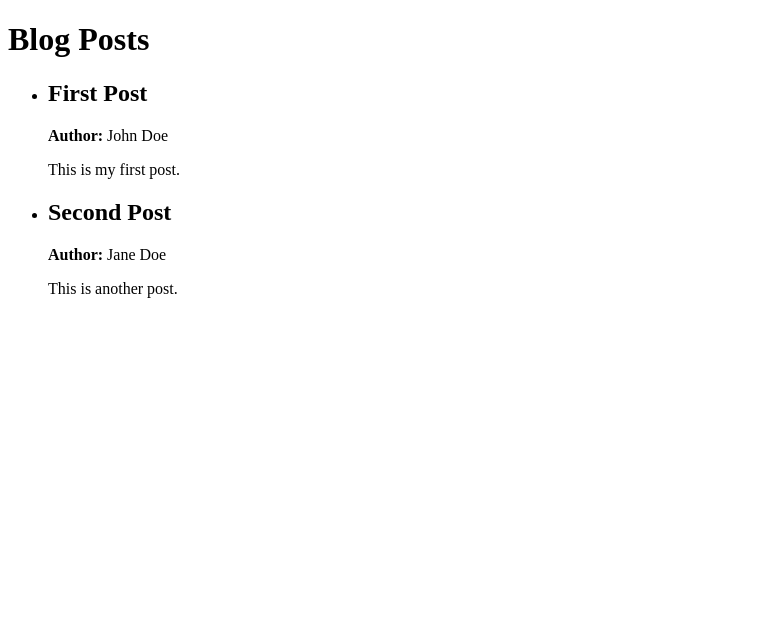
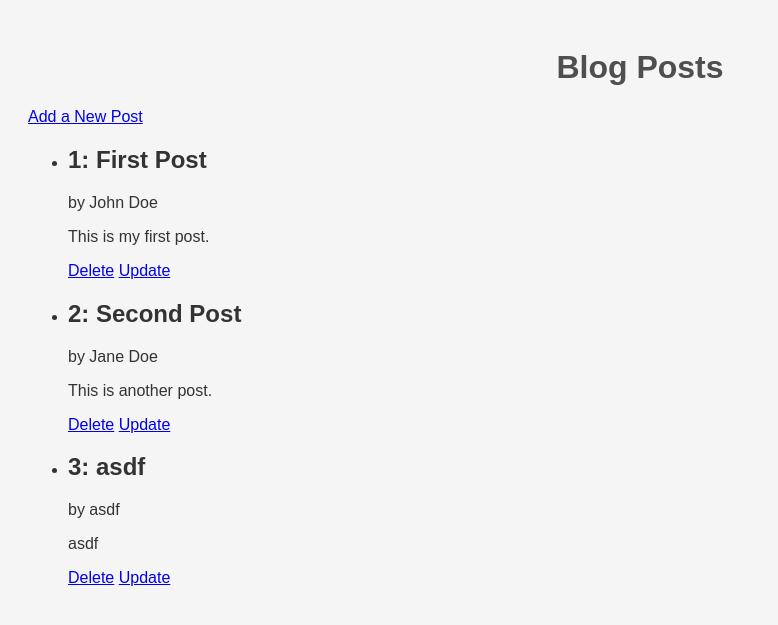
Before and after one commit to AnFloGue/Flask_CRUD, a Flask app: page / in a window 1280 px wide. Shown: the top 625 px of the page, without its empty margins (0-778 px from the left). Run offline with Flask 3, Linux system fonts and the light colour scheme.

Commit message:
03 Commit: create the new templates and the CRUD logic in app.py

```diff
--- a/app.py
+++ b/app.py
@@ -1,4 +1,4 @@
-from flask import Flask, render_template
+from flask import Flask, render_template, request, redirect, url_for
 import json
 
 app = Flask(__name__)
@@ -14,5 +14,64 @@ def index():
     return render_template('index.html', posts=blog_posts)
 
 
+def get_next_id():
+    if not blog_posts:
+        return 1
+    max_id = max(post['id'] for post in blog_posts)
+    return max_id + 1
+
+
+@app.route('/add', methods=['GET', 'POST'])
+def add():
+    if request.method == 'POST':
+        title = request.form.get('title')
+        author = request.form.get('author')
+        content = request.form.get('content')
+        new_post = {
+            'id': get_next_id(),  # Generate the next ID
+            'title': title,
+            'author': author,
+            'content': content
+        }
+        blog_posts.append(new_post)
+        with open('blog_posts.json', 'w') as file:
+            json.dump(blog_posts, file)
+        return redirect(url_for('index'))
+    return render_template('add.html')
+
+
+@app.route('/delete/<int:post_id>')
+def delete(post_id):
+    global blog_posts
+    blog_posts = [post for post in blog_posts if post['id'] != post_id]
+    with open('blog_posts.json', 'w') as file:
+        json.dump(blog_posts, file)
+    return redirect(url_for('index'))
+
+
+def fetch_post_by_id(post_id):
+    for post in blog_posts:
+        if post['id'] == post_id:
+            return post
+    return None
+
+
+@app.route('/update/<int:post_id>', methods=['GET', 'POST'])
+def update(post_id):
+    post = fetch_post_by_id(post_id)
+    if post is None:
+        return "Post not found", 404
+
+    if request.method == 'POST':
+        post['title'] = request.form.get('title')
+        post['author'] = request.form.get('author')
+        post['content'] = request.form.get('content')
+        with open('blog_posts.json', 'w') as file:
+            json.dump(blog_posts, file)
+        return redirect(url_for('index'))
+
+    return render_template('update.html', post=post)
+
+
 if __name__ == '__main__':
     app.run()
--- a/blog_posts.json
+++ b/blog_posts.json
@@ -1,4 +1 @@
-[
-    {"id": 1, "author": "John Doe", "title": "First Post", "content": "This is my first post."},
-    {"id": 2, "author": "Jane Doe", "title": "Second Post", "content": "This is another post."}
-]
+[{"id": 1, "author": "John Doe", "title": "First Post", "content": "This is my first post."}, {"id": 2, "author": "Jane Doe", "title": "Second Post", "content": "This is another post."}, {"id": 3, "title": "asdf", "author": "asdf", "content": "asdf"}]
--- a/static/style.css
+++ b/static/style.css
@@ -1,4 +1,27 @@
 body {
-    background-color: #f0f0f0;
     font-family: Arial, sans-serif;
+    background-color: #F5F5F5;
+    padding: 20px;
+    color: #333;
 }
+
+h1 {
+    text-align: center;
+    color: #4F4F4F;
+}
+
+.post {
+    background-color: #FFF;
+    border: 1px solid #DDD;
+    padding: 20px;
+    margin-bottom: 20px;
+    border-radius: 8px;
+}
+
+.post h2 {
+    margin-top: 0;
+}
+
+.post p {
+    margin: 10px 0;
+}
--- a/templates/index.html
+++ b/templates/index.html
@@ -2,17 +2,22 @@
 <html lang="en">
 <head>
     <meta charset="UTF-8">
-    <title>Blog Posts</title>
+    <meta name="viewport" content="width=device-width, initial-scale=1.0">
+    <title>Blog Home</title>
+    <link rel="stylesheet" href="{{ url_for('static', filename='style.css') }}">
 </head>
 <body>
     <h1>Blog Posts</h1>
+    <a href="{{ url_for('add') }}">Add a New Post</a>
     <ul>
         {% for post in posts %}
-            <li>
-                <h2>{{ post.title }}</h2>
-                <p><strong>Author:</strong> {{ post.author }}</p>
-                <p>{{ post.content }}</p>
-            </li>
+        <li>
+            <h2>{{ post.id }}: {{ post.title }}</h2>
+            <p>by {{ post.author }}</p>
+            <p>{{ post.content }}</p>
+            <a href="{{ url_for('delete', post_id=post.id) }}">Delete</a>
+            <a href="{{ url_for('update', post_id=post.id) }}">Update</a>
+        </li>
         {% endfor %}
     </ul>
 </body>
```
Also changed, not shown: templates/Update.html (added, +10 -0 lines), templates/add.html (added, +29 -0 lines).
